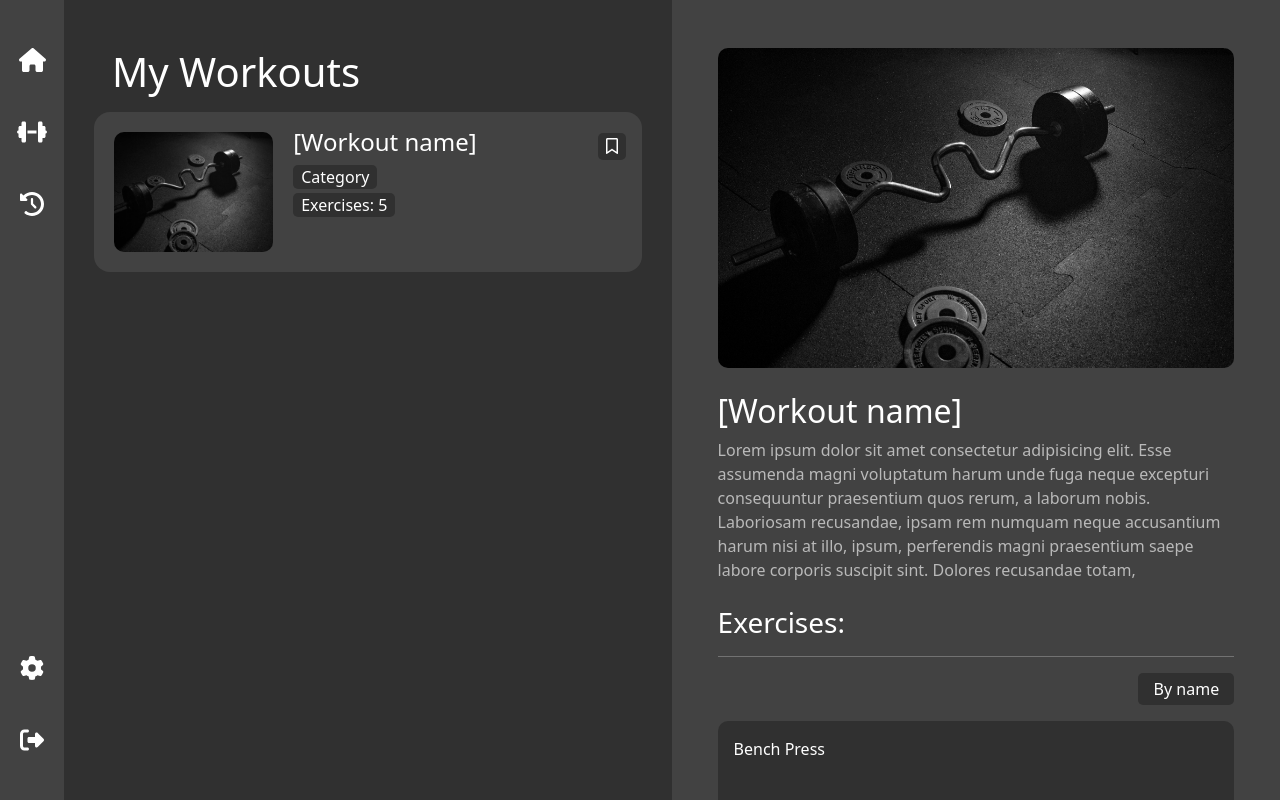
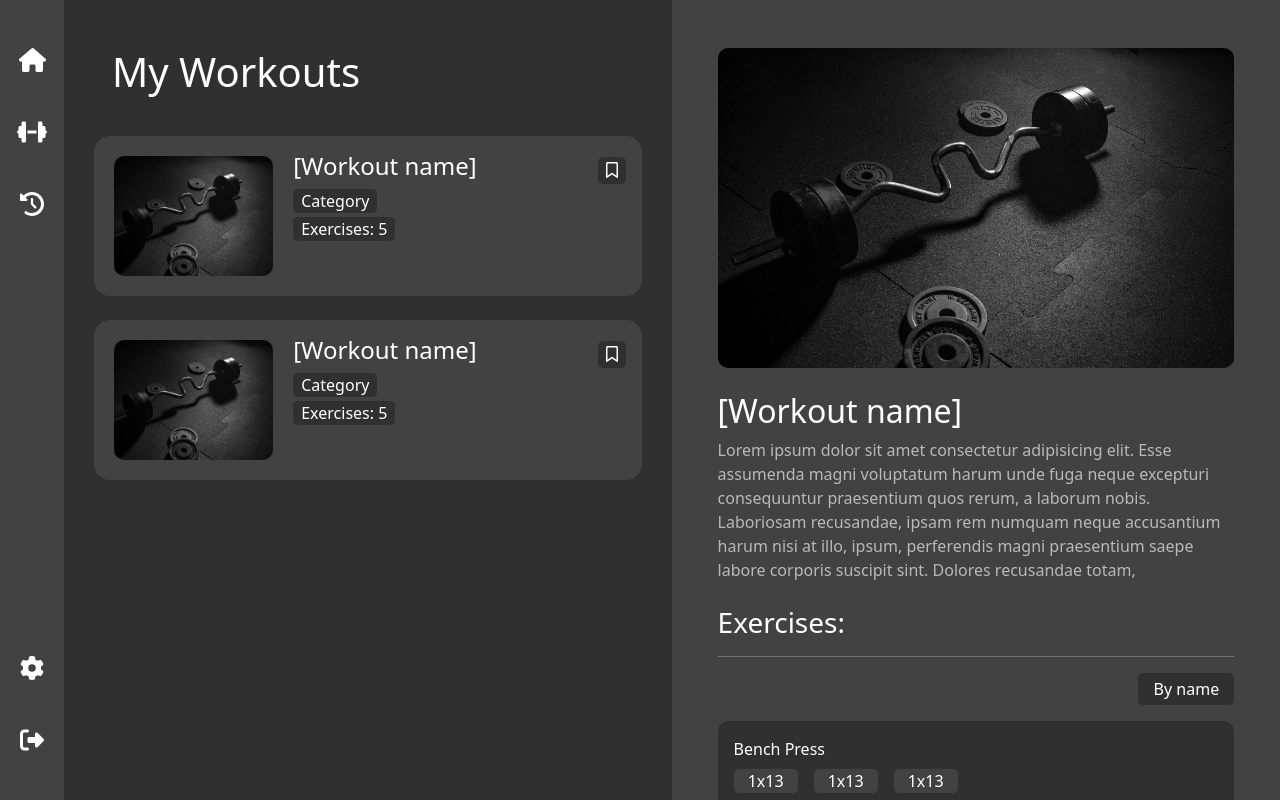
Before and after one commit to emrekrn/workout-planner-frontend, a React (Vite) app: page /my-workouts in a window 1280 px wide. Shown: the top 800 px of the page. Built offline with nearby package versions, Linux system fonts and the light colour scheme.

Commit message:
Set component has been added to exercise card

```diff
--- a/src/components/ExerciseCard/ExerciseCard.tsx
+++ b/src/components/ExerciseCard/ExerciseCard.tsx
@@ -1,10 +1,23 @@
 import React from 'react';
 import './exerciseCard.scss';
+
+const Set = () => {
+	return (
+		<div className='set-card d-flex justify-content-center bg-secondary'>
+			1x13
+		</div>
+	);
+};
 
 const ExerciseCard = () => {
 	return (
 		<div className='exercise-card bg-primary p-3'>
 			<div className='exercise-name text-white'>Bench Press</div>
+			<div className='exercise-info text-white d-flex gap-3 mt-2'>
+				<Set />
+				<Set />
+				<Set />
+			</div>
 		</div>
 	);
 };
--- a/src/components/ExerciseCard/exerciseCard.scss
+++ b/src/components/ExerciseCard/exerciseCard.scss
@@ -2,4 +2,10 @@
 	width: 100%;
 	height: 7rem;
 	border-radius: 10px;
+
+	.set-card {
+		min-width: 4rem;
+		min-height: 1.5rem;
+		border-radius: 5px;
+	}
 }
--- a/src/pages/WorkoutsPage/WorkoutsPage.tsx
+++ b/src/pages/WorkoutsPage/WorkoutsPage.tsx
@@ -6,8 +6,9 @@ import WorkoutDetails from '../../components/WorkoutDetails/WorkoutDetails';
 const WorkoutsPage = () => {
 	return (
 		<div className='workout-page d-flex'>
-			<div className='workout-cards-field d-flex flex-column align-items-center pt-5'>
+			<div className='workout-cards-field d-flex flex-column align-items-center pt-5 gap-4'>
 				<h1 className='align-self-start ms-5 mb-3 text-white'>My Workouts</h1>
+				<Workout />
 				<Workout />
 			</div>
 			<div className='workout-details-field bg-secondary'>
```
